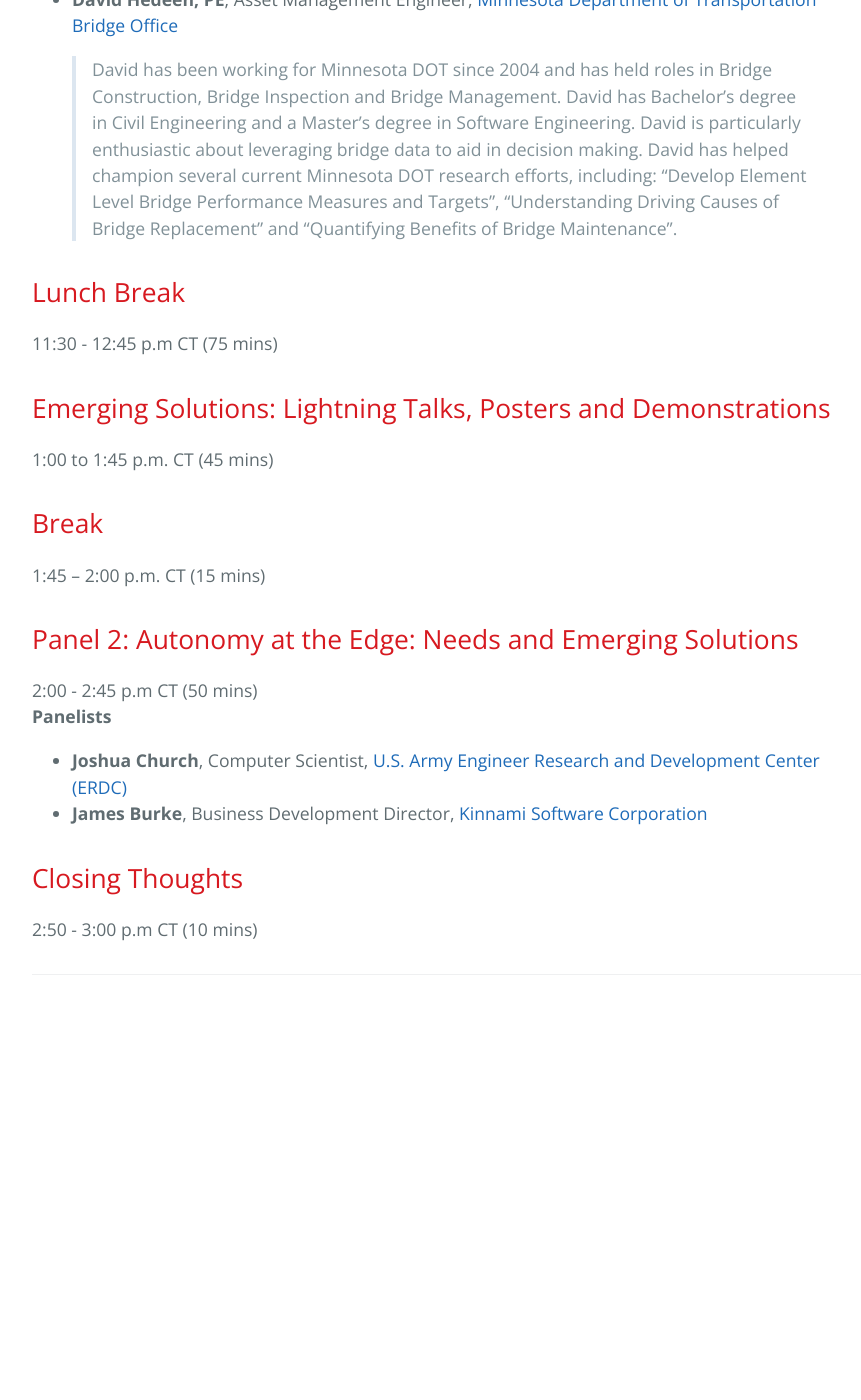
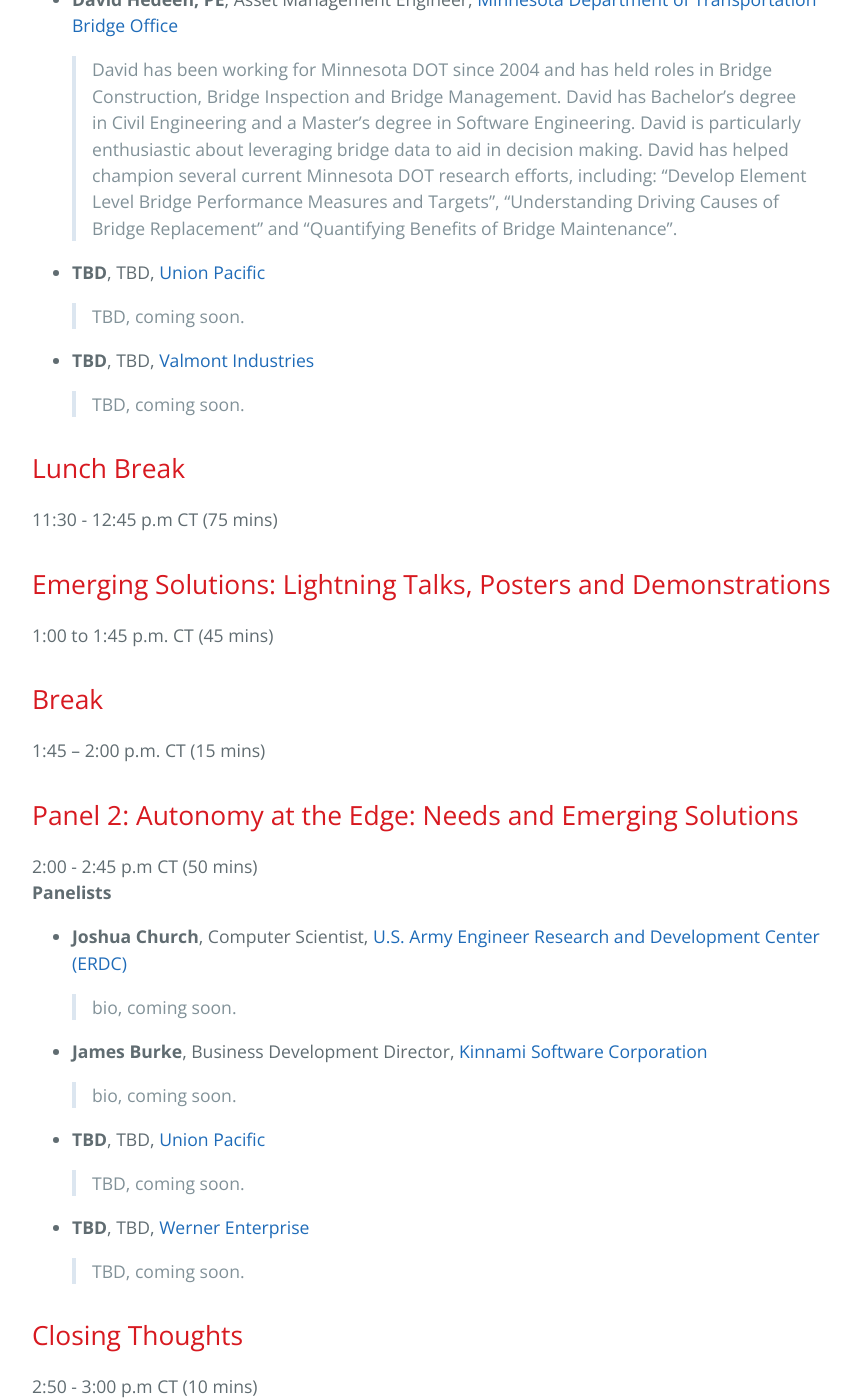
Before and after one commit to BridgingBigData/BridgingBigData.github.io, a Jekyll site: the page built from pages/bbd2023agenda.md, in a window 1280 px wide and 1400 px high, scrolled down 3156 px. Shown: the whole window, without its empty margins (192-1053 px from the left). Built offline with Jekyll 4.4.1, drawn with Linux system fonts in a browser that asks for light colours; before the commit the page ends 4195 px from its top, so only the background shows below that.

Commit message:
agenda update tbd

```diff
--- a/pages/bbd2023agenda.md
+++ b/pages/bbd2023agenda.md
@@ -48,6 +48,10 @@
 Dr. Whitlow is an active member of the NATO Team of Experts on Military Bridge Assessment under the NATO Military Engineering Working Group. She is also a Professional Engineer in the State of Mississippi and a member of the Society of American Military Engineers and the American Society of Civil Engineers.
 - **David Hedeen, PE**, Asset Management Engineer, [Minnesota Department of Transportation Bridge Office](https://www.dot.state.mn.us/bridge/)
 > David has been working for Minnesota DOT since 2004 and has held roles in Bridge Construction, Bridge Inspection and Bridge Management. David has Bachelor’s degree in Civil Engineering and a Master’s degree in Software Engineering. David is particularly enthusiastic about leveraging bridge data to aid in decision making. David has helped champion several current Minnesota DOT research efforts, including: “Develop Element Level Bridge Performance Measures and Targets”, “Understanding Driving Causes of Bridge Replacement” and “Quantifying Benefits of Bridge Maintenance”.
+- **TBD**, TBD, [Union Pacific](https://www.up.com)
+> TBD, coming soon.
+- **TBD**, TBD, [Valmont Industries](https://www.valmont.com)
+> TBD, coming soon.
 
 
 ## Lunch Break
@@ -63,7 +67,13 @@
 2:00 - 2:45 p.m CT (50 mins)
 **Panelists**
 - **Joshua Church**, Computer Scientist,  [U.S. Army Engineer Research and Development Center (ERDC)](https://www.erdc.usace.army.mil)
+> bio, coming soon.
 - **James Burke**, Business Development Director, [Kinnami Software Corporation](https://www.kinnami.com)
+> bio, coming soon.
+- **TBD**, TBD, [Union Pacific](https://www.up.com)
+> TBD, coming soon.
+- **TBD**, TBD, [Werner Enterprise](https://www.werner.com)
+> TBD, coming soon.
 
 ## Closing Thoughts
 2:50 - 3:00 p.m CT (10 mins)
```
